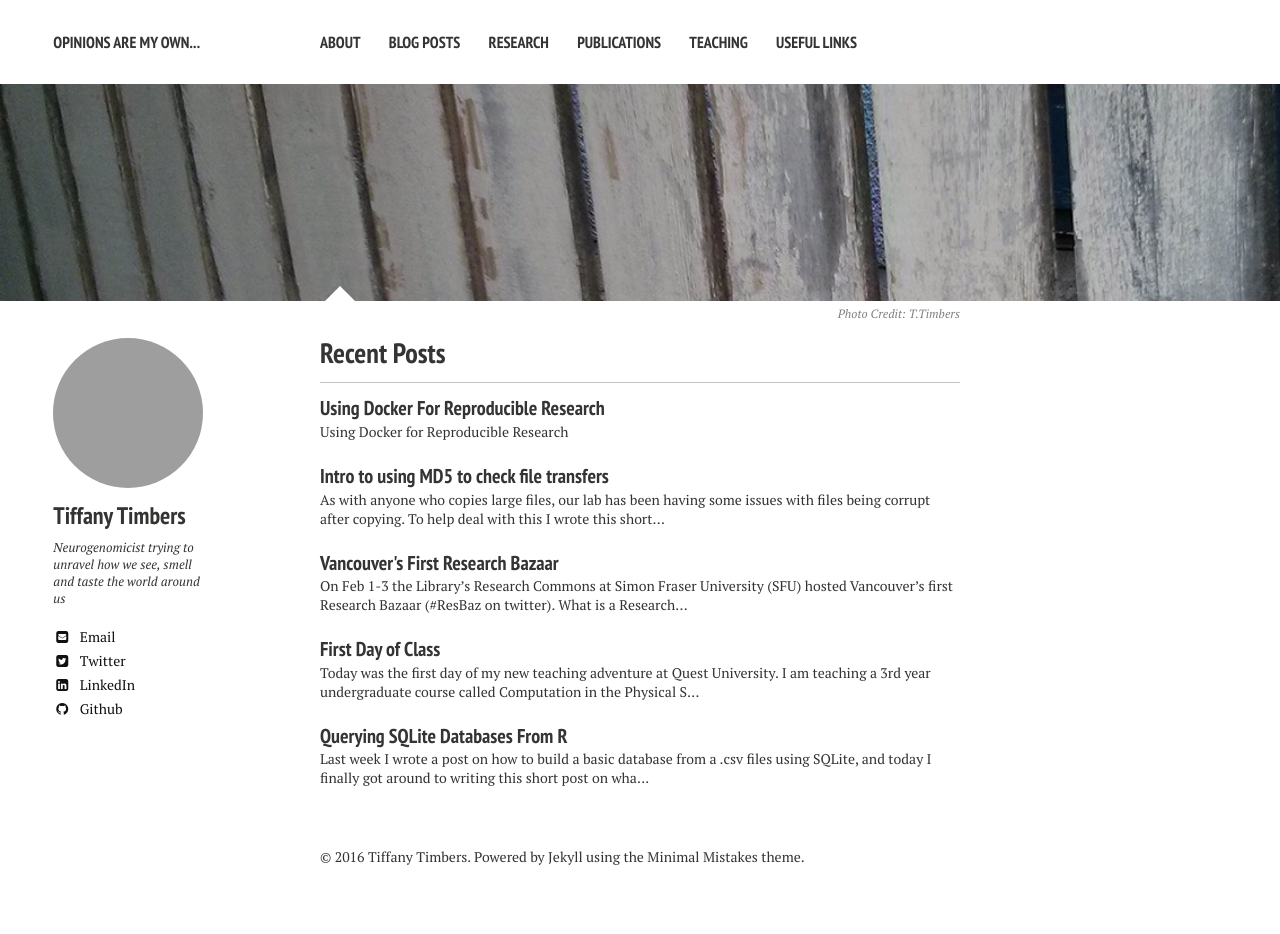
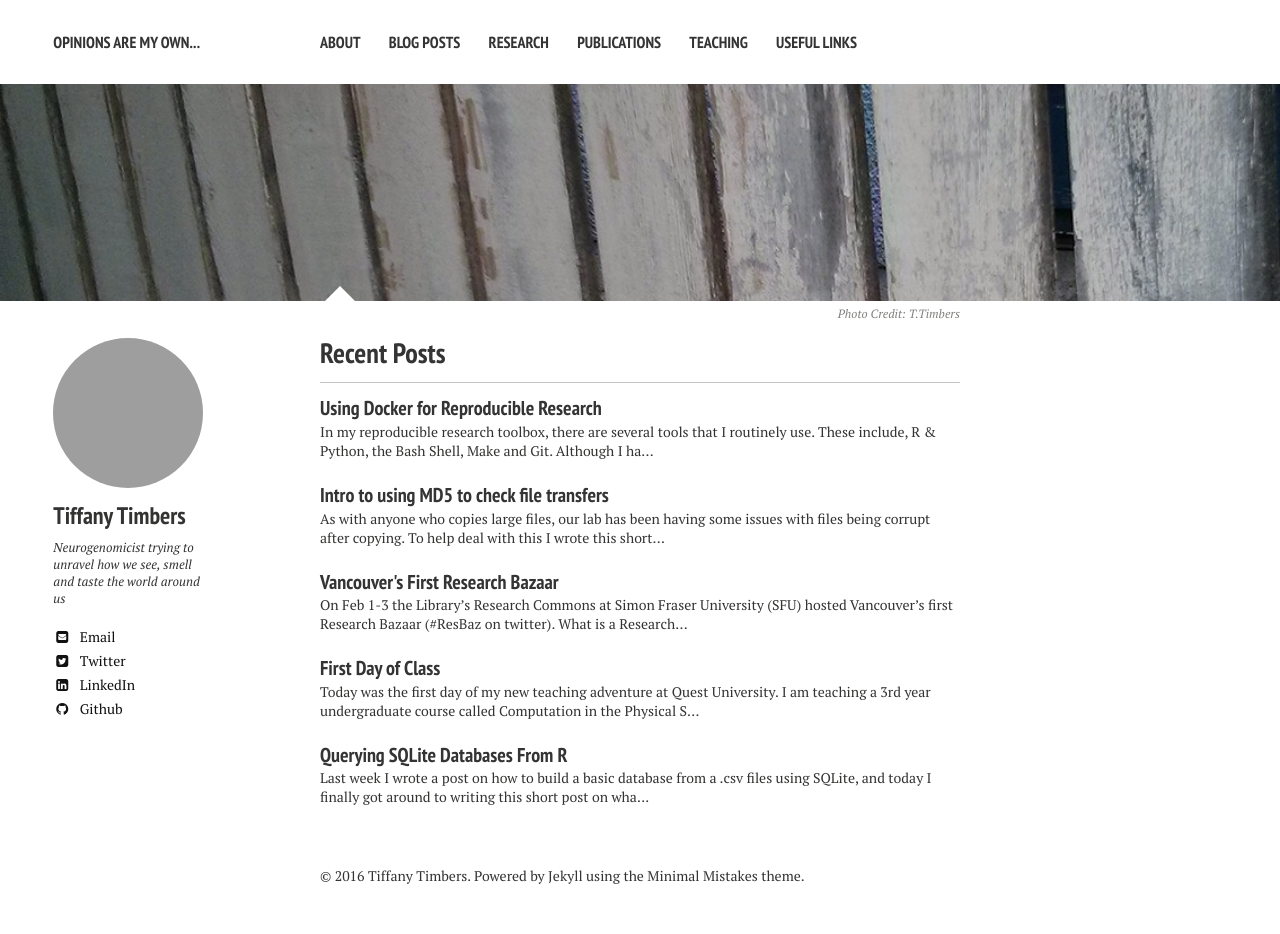
Before and after one commit to ttimbers/ttimbers.github.io, a Jekyll site: the page built from index.md, in a window 1280 px wide. Built offline with Jekyll 4.4.1, drawn with Linux system fonts in a browser that asks for light colours; nearby versions of some CDN libraries; grey boxes are pictures that could not be loaded.

Commit message:
added header info

```diff
--- a/_posts/2016-03-11-Using-docker-for-reproducible-research.markdown
+++ b/_posts/2016-03-11-Using-docker-for-reproducible-research.markdown
@@ -1,4 +1,16 @@
-# Using Docker for Reproducible Research
+---
+layout: post
+title: Using Docker for Reproducible Research
+excerpt: "In my reproducible research toolbox, there are several tools that I routinely use. These include, R & Python, the Bash Shell,
+Make and Git."
+modified:
+categories:
+excerpt:
+tags: [science]
+image:
+  feature:
+date: 2016-03-11T13:24:49-08:00
+---
 
 In my reproducible research toolbox, there are several tools that I routinely use. These include, R & Python, the Bash Shell,
 Make and Git. Although I have had Docker sitting in my toolbox since Titus Brown introduced me to it via [this tutorial](http://angus.readthedocs.org/en/2015/week3/CTB_docker.html)
```
